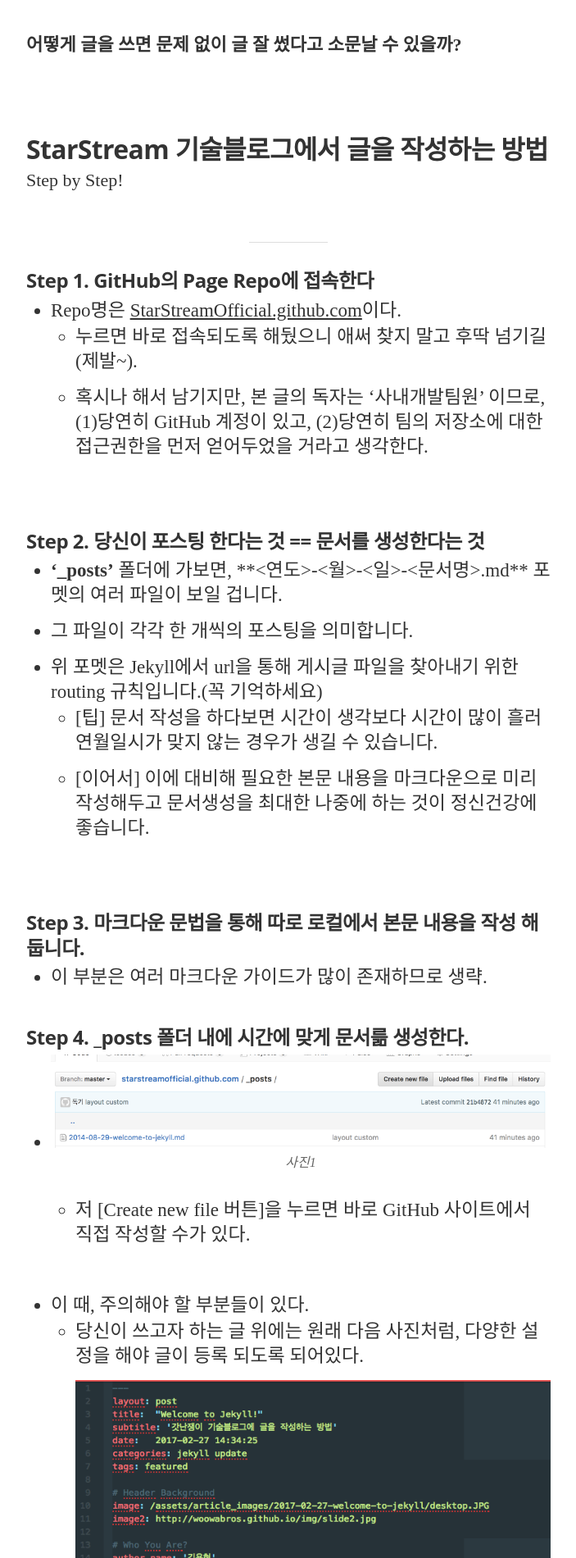
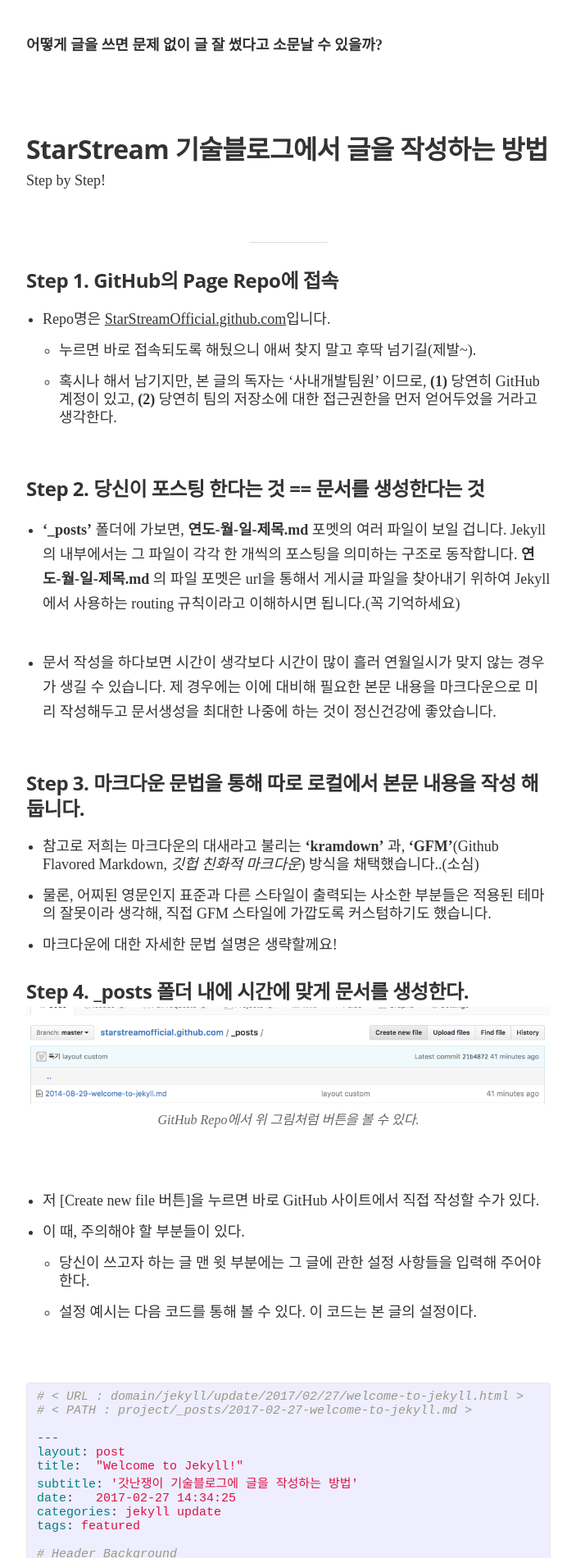
Before and after one commit to KPOPHEREFAN/starstreamofficial.github.com, a Jekyll site: the page built from _posts/2017-02-27-welcome-to-jekyll.md, in a window 1280 px wide. Shown: the part 900-2800 px from the top of the page at 82% size, without its empty margins (288-991 px from the left). Built offline with Jekyll 4.4.1, drawn with Linux system fonts in a browser that asks for light colours; nearby versions of some CDN libraries; some web fonts are replaced; some of the changed text lies outside the part shown.

```diff
--- /dev/null
+++ b/404.html
@@ -0,0 +1,6 @@
+---
+layout: page
+title: 404
+---
+<h1>Naaah!! It's 404!</h1>
+<p>this page does not exist! =(</p>
--- a/_config.yml
+++ b/_config.yml
@@ -56,29 +56,29 @@ twitter_handle: '@dirkfabisch'
 # social icons and sharing options
 social:
   - icon:	twitter
-    url:	https://twitter.com/dirkfabisch
+    url:	/ # https://twitter.com/dirkfabisch
     desc: Follow me on twitter
-    share_url: http://twitter.com/share
+    share_url: / # http://twitter.com/share
     share_title: ?text=
     share_link: "&amp;url="
 
   - icon:	facebook
-    url:	https://facebook.com/???
+    url:	/ # https://facebook.com/???
     desc: Connect with me facebook
-    share_url: https://www.facebook.com/sharer.php
+    share_url: / # https://www.facebook.com/sharer.php
     share_title: ?t=
     share_link: "&amp;u="
 
-  - icon:	github
-    url:	https://github.com/dirkfabisch
-    desc:	Fork me on github
-    share_url:
-    share_title:
-    share_link:
+  # - icon:	github
+  #   url:	https://github.com/dirkfabisch
+  #   desc:	Fork me on github
+  #   share_url:
+  #   share_title:
+  #   share_link:
 
   - icon:	google-plus
-    url:	https://google.com/???
+    url:	/ # https://google.com/???
     desc:	Add me on google+
-    share_url:
-    share_title:
-    share_link:
+    share_url: / #
+    share_title: #
+    share_link: #
--- a/_includes/head.html
+++ b/_includes/head.html
@@ -1,4 +1,8 @@
 <head>
+    {% if page.url == "/404.html" %}
+        <meta http-equiv="refresh" content="5; url=/">
+    {% endif %}
+
     <meta charset="utf-8">
     <!-- (1) Optimize for mobile versions: http://goo.gl/EOpFl -->
     <meta name="viewport" content="width=device-width, initial-scale=1.0">
--- a/_layouts/post.html
+++ b/_layouts/post.html
@@ -4,6 +4,18 @@
 <html>
   {% include head.html %}
   <body itemscope itemtype="http://schema.org/Article">
+    <style>
+        .post .post-content p {
+            font-size: 18px;
+        }
+        .post .post-content li{
+            font-size: 18px;
+            line-height: 22px;
+            margin-left: 20px;
+            margin-bottom: 0px;
+            padding-top: 16px;
+        }
+    </style>
     {% include header.html %}
     <main class="content" role="main">
       <article class="post">
--- a/_posts/2017-02-27-welcome-to-jekyll.md
+++ b/_posts/2017-02-27-welcome-to-jekyll.md
@@ -22,44 +22,74 @@ Step by Step!
 
 ---
 
-### Step 1. GitHub의 Page Repo에 접속한다
-  * Repo명은 [StarStreamOfficial.github.com](https://github.com/StarStreamOfficial/starstreamofficial.github.com)이다.
+### Step 1. GitHub의 Page Repo에 접속
+  * Repo명은 [StarStreamOfficial.github.com](https://github.com/StarStreamOfficial/starstreamofficial.github.com)입니다.
     - 누르면 바로 접속되도록 해뒀으니 애써 찾지 말고 후딱 넘기길(제발~).
-    - 혹시나 해서 남기지만, 본 글의 독자는 '사내개발팀원' 이므로, (1)당연히 GitHub 계정이 있고, (2)당연히 팀의 저장소에 대한 접근권한을 먼저 얻어두었을 거라고 생각한다.
+    - 혹시나 해서 남기지만, 본 글의 독자는 '사내개발팀원' 이므로, **(1)** 당연히 GitHub 계정이 있고, **(2)** 당연히 팀의 저장소에 대한 접근권한을 먼저 얻어두었을 거라고 생각한다.
 
 ### Step 2. 당신이 포스팅 한다는 것 == 문서를 생성한다는 것
-  - **'\_posts'** 폴더에 가보면, **<연도>-<월>-<일>-<문서명>.md** 포멧의 여러 파일이 보일 겁니다.
-  - 그 파일이 각각 한 개씩의 포스팅을 의미합니다.
-  - 위 포멧은 Jekyll에서 url을 통해 게시글 파일을 찾아내기 위한 routing 규칙입니다.(꼭 기억하세요)
-    - [팁] 문서 작성을 하다보면 시간이 생각보다 시간이 많이 흘러 연월일시가 맞지 않는 경우가 생길 수 있습니다.
-    - [이어서] 이에 대비해 필요한 본문 내용을 마크다운으로 미리 작성해두고 문서생성을 최대한 나중에 하는 것이 정신건강에 좋습니다.
+  - **'\_posts'** 폴더에 가보면, **연도-월-일-제목.md** 포멧의 여러 파일이 보일 겁니다. Jekyll의 내부에서는 그 파일이 각각 한 개씩의 포스팅을 의미하는 구조로 동작합니다. **연도-월-일-제목.md** 의 파일 포멧은 url을 통해서 게시글 파일을 찾아내기 위하여 Jekyll에서 사용하는 routing 규칙이라고 이해하시면 됩니다.(꼭 기억하세요)
+
+  - 문서 작성을 하다보면 시간이 생각보다 시간이 많이 흘러 연월일시가 맞지 않는 경우가 생길 수 있습니다. 제 경우에는 이에 대비해 필요한 본문 내용을 마크다운으로 미리 작성해두고 문서생성을 최대한 나중에 하는 것이 정신건강에 좋았습니다.
 
 ### Step 3. 마크다운 문법을 통해 따로 로컬에서 본문 내용을 작성 해둡니다.
-  - 이 부분은 여러 마크다운 가이드가 많이 존재하므로 생략.
+  - 참고로 저희는 마크다운의 대새라고 불리는 **'kramdown'** 과, **'GFM'**(Github Flavored Markdown, *깃헙 친화적 마크다운*) 방식을 채택했습니다..(소심)
+  - 물론, 어찌된 영문인지 표준과 다른 스타일이 출력되는 사소한 부분들은 적용된 테마의 잘못이라 생각해, 직접 GFM 스타일에 가깝도록 커스텀하기도 했습니다.
+  - 마크다운에 대한 자세한 문법 설명은 생략할께요!
 
-### Step 4. **\_posts** 폴더 내에 시간에 맞게 문서륾 생성한다.
-  - ![사진1](/assets/article_images/2017-02-27-welcome-to-jekyll/create_document_screenshot.png)
-    - 저 [Create new file 버튼]을 누르면 바로 GitHub 사이트에서 직접 작성할 수가 있다.
+### Step 4. **\_posts** 폴더 내에 시간에 맞게 문서를 생성한다.
+
+![GitHub Repo에서 위 그림처럼 버튼을 볼 수 있다.](/assets/article_images/2017-02-27-welcome-to-jekyll/create_document_screenshot.png)
+
+  - 저 [Create new file 버튼]을 누르면 바로 GitHub 사이트에서 직접 작성할 수가 있다.
   - 이 때, 주의해야 할 부분들이 있다.
-    - 당신이 쓰고자 하는 글 위에는 원래 다음 사진처럼, 다양한 설정을 해야 글이 등록 되도록 되어있다.
-    - ![picture2](/assets/article_images/2017-02-27-welcome-to-jekyll/setting.png)
-      - 이 중에, 다른 것들은 일단 건드리지 말고, 필요한 것들만 설정해주자. 아직은 고장나면 수동으로 복구해야한다.
-      - 주제/부제/날짜 만들기
-        - (필) title  : 포스팅 큰 제목
-        - (필) subtitle : 포스팅 부 제목
-        - (필) date : 포스팅 날짜
+    - 당신이 쓰고자 하는 글 맨 윗 부분에는 그 글에 관한 설정 사항들을 입력해 주어야 한다.
+    - 설정 예시는 다음 코드를 통해 볼 수 있다. 이 코드는 본 글의 설정이다.
 
-      - 별일 없으면 건드리면 안되는 부분
-        - (기) categories : 노 터치
-        - (기) tags :  노터치
+{% highlight yaml %}
+# < URL : domain/jekyll/update/2017/02/27/welcome-to-jekyll.html >
+# < PATH : project/_posts/2017-02-27-welcome-to-jekyll.md >
 
-      - 포스팅을 대표하는 배경 이미지 지정하기
-        - (택) image : 각 포스팅의 헤더부분 배경 이미지(경로)
-        - (택) image2 : 각 포스팅의 모바일 버전 배경 이미지(경로)
+---
+layout: post
+title:  "Welcome to Jekyll!"
+subtitle: '갓난쟁이 기술블로그에 글을 작성하는 방법'
+date:   2017-02-27 14:34:25
+categories: jekyll update
+tags: featured
 
-      - 작성자에 대한 기록 남기기
-        -. (필) author_name : 당신의 이름은?
-        -. (필) author_profile_img : 당신의 프로필 이미지(경로)
+# Header Background
+image: /assets/article_images/2017-02-27-welcome-to-jekyll/desktop.JPG
+image2: http://woowabros.github.io/img/slide2.jpg
+
+# Who You Are?
+author_name: '김용현'
+author_profile_img: /assets/images/profile_img/yhk_profile_1.jpg
+---
+
+# 여기부터 본문 내용 전개( markdown 문법 적용 )
+{% endhighlight %}
+
+
+<!-- - ![picture2](/assets/article_images/2017-02-27-welcome-to-jekyll/setting.png) -->
+  - 이 중에, 다른 것들은 일단 건드리지 말고, 필요한 것들만 설정해주자. 아직은 고장나면 수동으로 복구해야한다.
+  - a. 주제/부제/날짜 만들기 (필수)
+    - title  : 포스팅 큰 제목
+    - subtitle : 포스팅 부 제목
+    - date : 포스팅 날짜
+
+  - b. 별일 없으면 건드리면 안되는 부분(되는데, 만지면 할게 너무 많아짐)
+    - categories : 노 터치
+    - tags :  노터치
+
+  - c. 포스팅을 대표하는 배경 이미지 지정하기 (선택사항)
+    - image : 각 포스팅의 헤더부분 배경 이미지 url
+    - image2 : 각 포스팅의 모바일 버전 배경 이미지 url
+
+  - d. 작성자에 대한 기록 남기기 (필수)
+    - author_name : 당신의 이름은?
+    - author_profile_img : 당신의 프로필 이미지 url
+      - *기왕이면 '/assets/images/profile_img/' 를 이용해주기 바래본다*
 
 ### Step 5. 업로드
   - 깃헙을 사용할 줄 안다는 가정하에,
@@ -67,9 +97,8 @@ Step by Step!
 
 ### Step 6. 잘 올라간 포스팅을 보며 만족한다
   - StarStream의 사이트( [링크](https://starstreamofficial.github.io/) )를 통해 확인할 수 있음.
-  - 만일 의도한 대로 구현이 제대로 되지 않을 경우,
-    - **기술블로그 개발의 총체적 이슈관리** 는 담당자가 `독기(김용현)`이므로
-    - **()바로바로 연락 주세요!!><**
+  - 만일 궁금한 점이 있거나, 의도한 대로 구현이 제대로 되지 않을 경우,
+    - **총체적 이슈관리** 는 제가 맡으므로 언제든지 이야기 해주세요!
 
 ---
 <!--
```
Also changed, not shown: index.html (+8 -1 lines), README.md.
